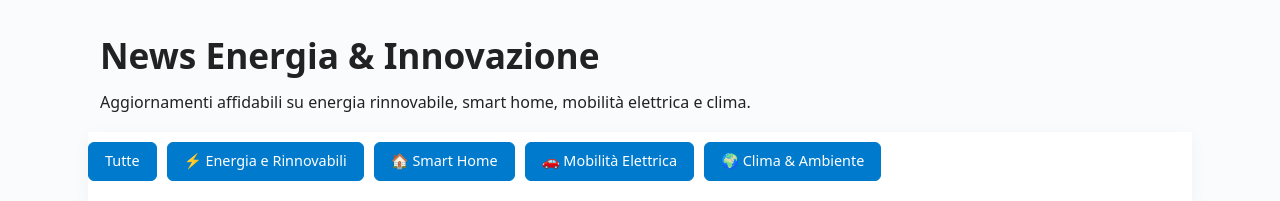
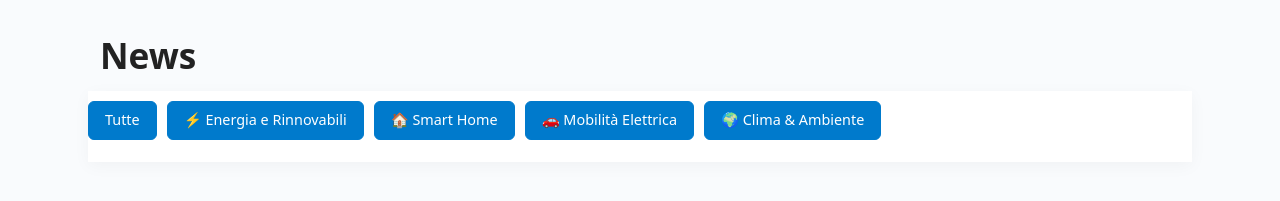
Before and after one commit to stecose/ecopowerlab, a website: page index.html in a window 1280 px wide. Shown: the top 201 px of the page. Drawn offline with Linux system fonts and the light colour scheme.

Commit message:
Update index.html

```diff
--- a/index.html
+++ b/index.html
@@ -2,7 +2,7 @@
 <html lang="it">
 <head>
   <meta charset="UTF-8" />
-  <title>News Energia & Innovazione – Eco Power Lab</title>
+  <title>News Energia – Eco Power Lab</title>
   <meta name="description" content="Aggiornamenti tecnici su energia rinnovabile, smart home, mobilità elettrica e clima. Infinite scroll, fonti verificate." />
   <meta name="viewport" content="width=device-width,initial-scale=1" />
   <style>
@@ -57,8 +57,7 @@
 </head>
 <body>
   <div class="wrapper">
-    <h1>News Energia & Innovazione</h1>
-    <p class="subtitle">Aggiornamenti affidabili su energia rinnovabile, smart home, mobilità elettrica e clima.</p>
+    <h1>News</h1>
     <div class="sticky-filter">
       <div class="filters" aria-label="Filtri categorie">
         <div class="filter-btn active" data-cat="all">Tutte</div>
```
